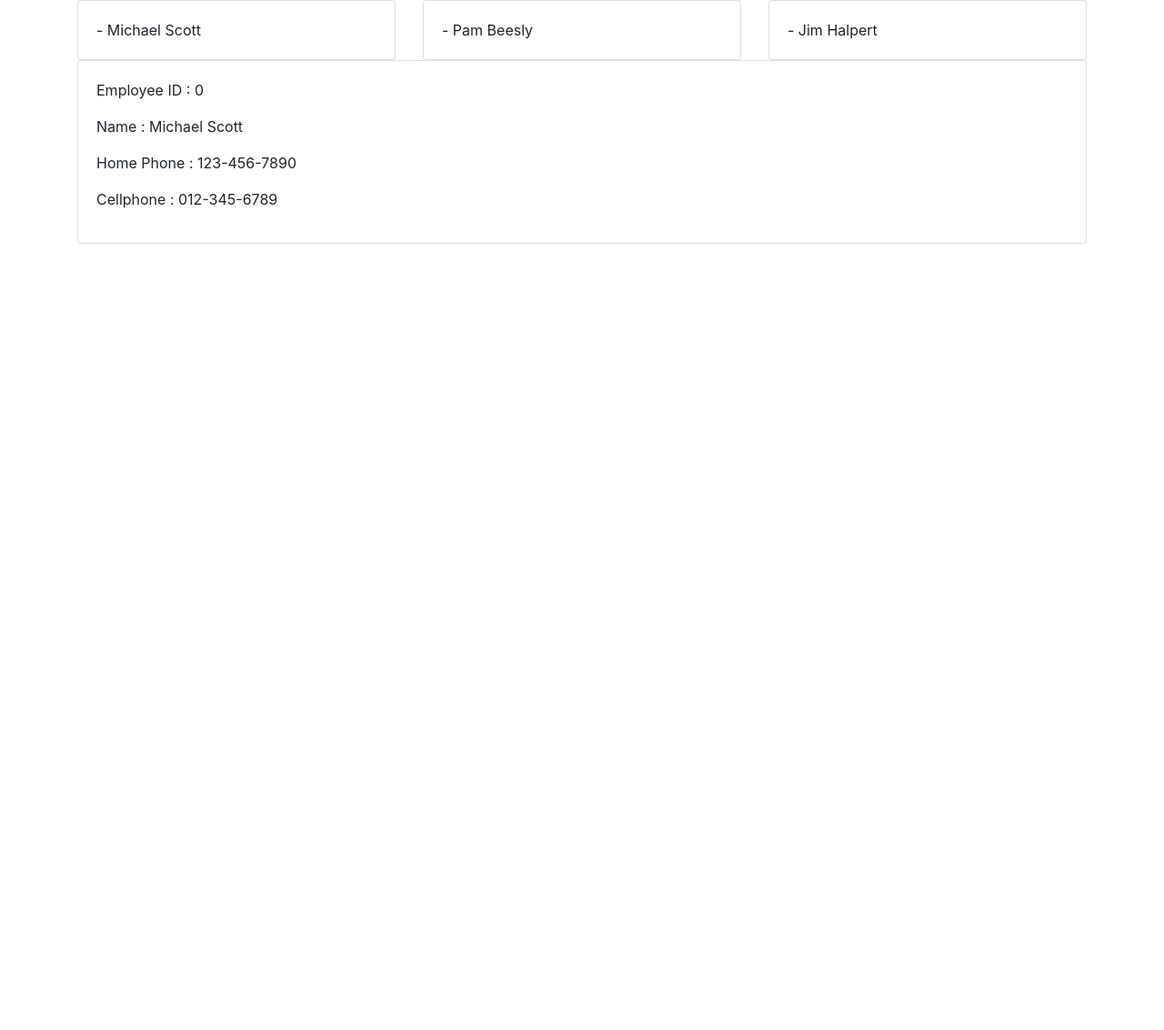
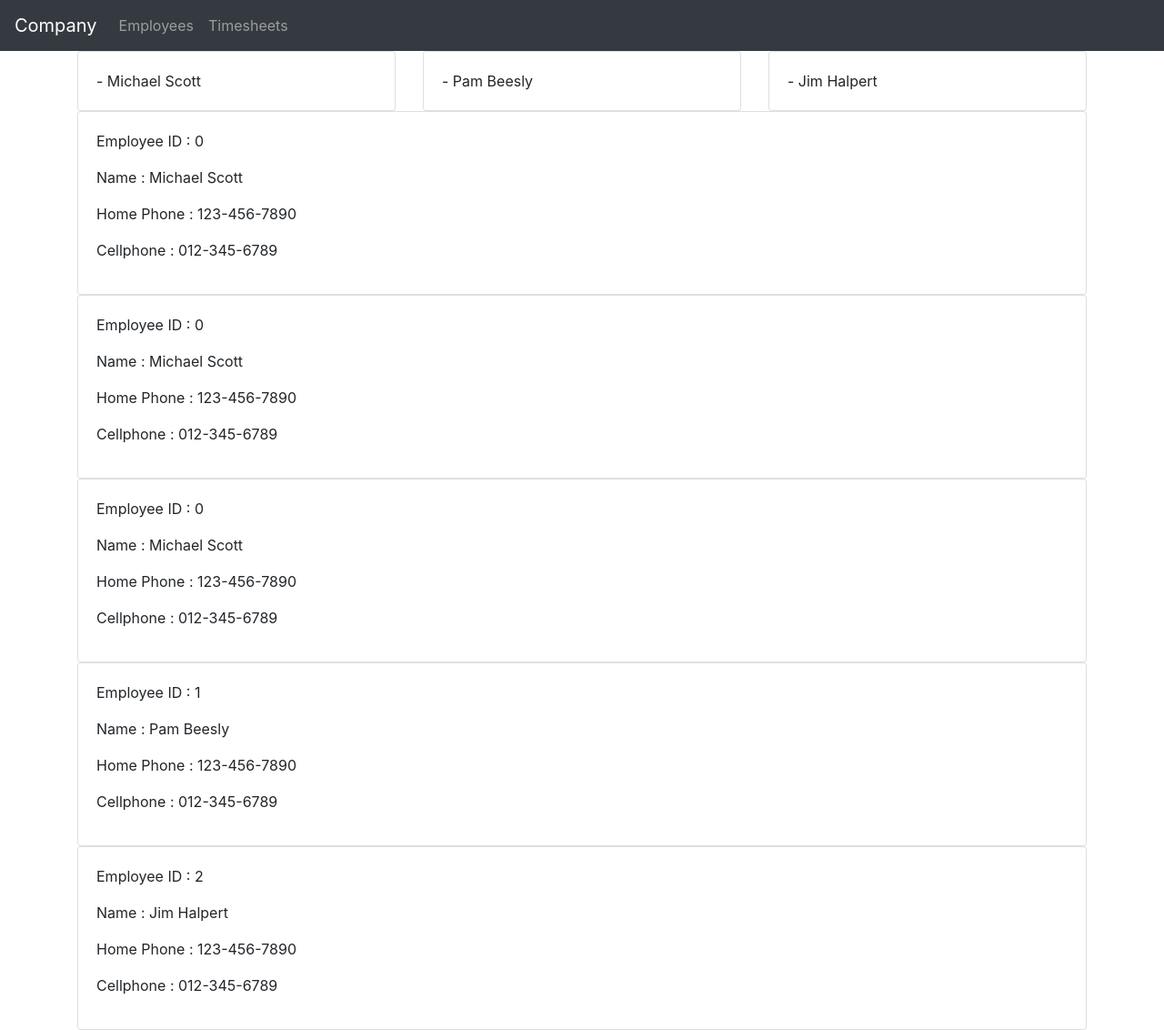
Before and after one commit to ChagnonSebastien/timesheets, a React (Create React App) app: page / in a window 1280 px wide. Shown: the whole page at 91% size. Before the commit the page ends 800 px from the top, so only its background shows below. Built offline with nearby package versions, Linux system fonts and the light colour scheme.

Commit message:
Added Navbar

```diff
--- a/src/App.js
+++ b/src/App.js
@@ -2,9 +2,9 @@ import React, { useState, Fragment } from 'react';
 import Employee from './Employee';
 import EmployeeInfo from './EmployeeInfo';
 
-import {Row, Col} from 'react-bootstrap';
+import {Row, Col, Navbar, Container, Nav} from 'react-bootstrap';
 
-const App = () => {
+const App = ({title}) => {
 
   const [employees] = useState([
     {employeeID: 0, firstName: "Michael", lastName: "Scott", phoneNumber: "123-456-7890", cellphoneNumber: "012-345-6789"},
@@ -14,6 +14,17 @@ const App = () => {
 
   return (
     <Fragment>
+      <Navbar collapseOnSelect expand="lg" bg="dark" variant="dark" sticky="top">
+        <Navbar.Brand href="#home">{title}</Navbar.Brand>
+        <Navbar.Toggle aria-controls="responsive-navbar-nav" />
+        <Navbar.Collapse id="responsive-navbar-nav">
+          <Nav className="mr-auto">
+            <Nav.Link href="#employees">Employees</Nav.Link>
+            <Nav.Link href="#timesheets">Timesheets</Nav.Link>
+          </Nav>
+        </Navbar.Collapse>
+      </Navbar>
+      <Container>
         <Row>
           {
             employees.map(employee => (
@@ -28,6 +39,27 @@ const App = () => {
             <EmployeeInfo {...employees[0]}/>
           </Col>
         </Row>
+        <Row>
+          <Col>
+            <EmployeeInfo {...employees[0]}/>
+          </Col>
+        </Row>
+        <Row>
+          <Col>
+            <EmployeeInfo {...employees[0]}/>
+          </Col>
+        </Row>
+        <Row>
+          <Col>
+            <EmployeeInfo {...employees[1]}/>
+          </Col>
+        </Row>
+        <Row>
+          <Col>
+            <EmployeeInfo {...employees[2]}/>
+          </Col>
+        </Row>
+      </Container>
     </Fragment>
   )
 };
--- a/src/index.js
+++ b/src/index.js
@@ -2,14 +2,11 @@ import React from 'react';
 import ReactDOM from 'react-dom';
 import './index.css';
 import App from './App';
-import Container from 'react-bootstrap/Container'
 import * as serviceWorker from './serviceWorker';
 
 ReactDOM.render(
   <React.StrictMode>
-    <Container>
-      <App />
-    </Container>
+    <App title="Company"/>
   </React.StrictMode>,
   document.getElementById('root')
 );
```
Lines whose indentation alone changed are shown as unchanged.
